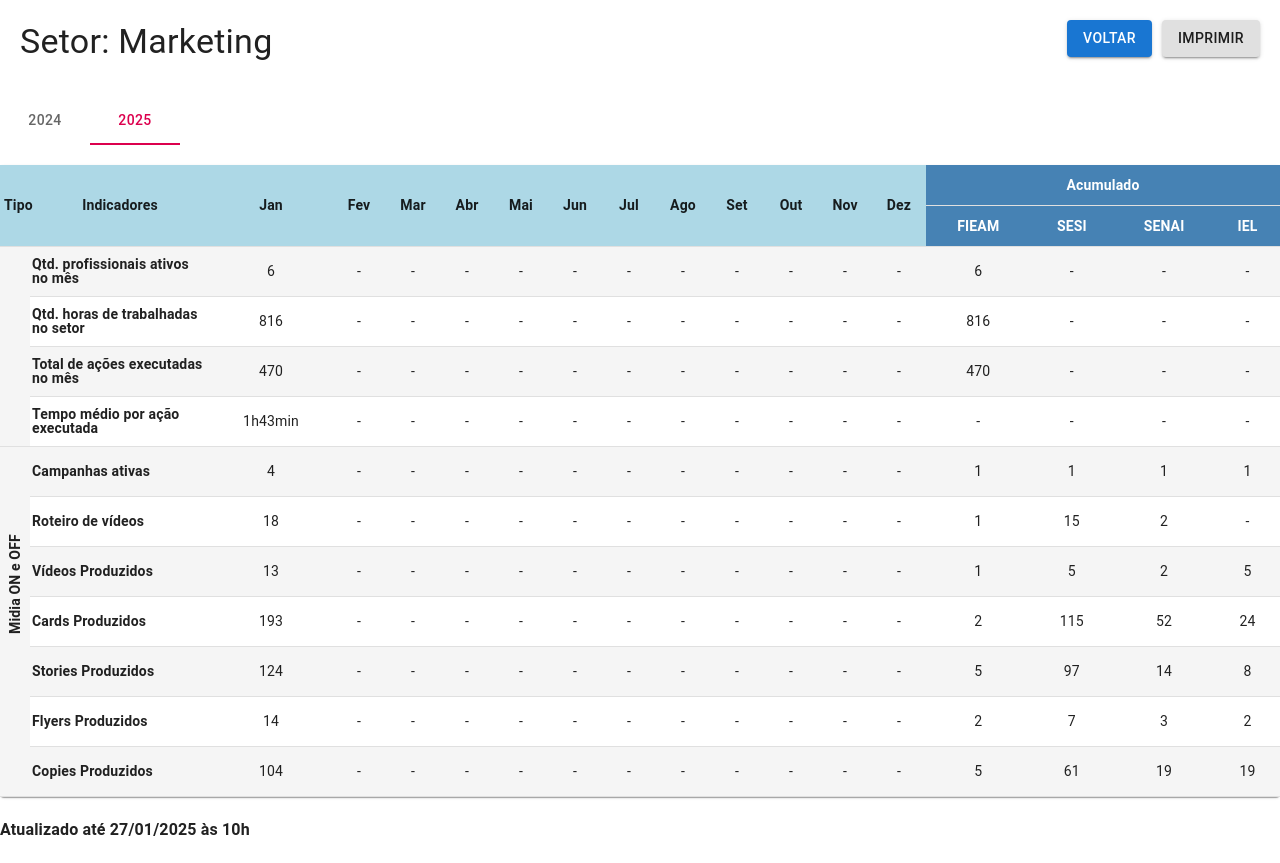
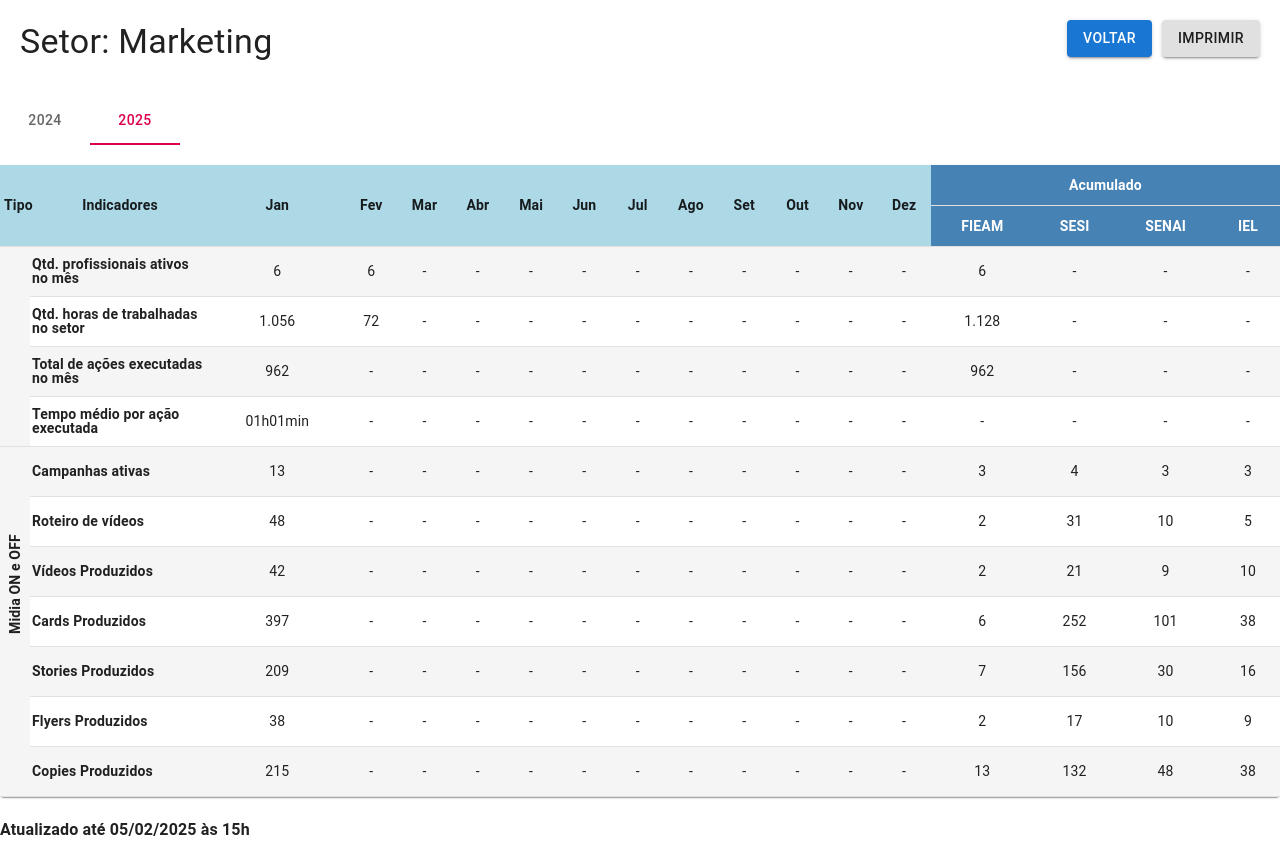
Before and after one commit to Jonathanbfb/organograma, a React (Vite) app: page /indicadores/setor/Marketing in a window 1280 px wide. Built offline with nearby package versions, Linux system fonts and the light colour scheme.

Commit message:
Atualização 06-02-25 Parte 1

```diff
--- a/src/pages/setores/Marketing.tsx
+++ b/src/pages/setores/Marketing.tsx
@@ -36,19 +36,17 @@ const Marketing: React.FC = () => {
   ];
 
   const data2025 = [
-    { indicadores: "Qtd. profissionais ativos no mês", jan: 6, fev: "-", mar: "-", abr: "-", mai: "-", jun: "-", jul: "-", ago: "-", set: "-", out: "-", nov: "-", dez: "-", acumulado: { fieam: 6, sesi: "-", senai: "-", iel: "-" } },
-    { indicadores: "Qtd. horas de trabalhadas no setor", jan: 816, fev: "-", mar: "-", abr: "-", mai: "-", jun: "-", jul: "-", ago: "-", set: "-", out: "-", nov: "-",dez: "-", acumulado: { fieam: 816, sesi: "-", senai: "-", iel: "-" } },
-    { indicadores: "Total de ações executadas no mês", jan: 470, fev: "-", mar: "-", abr: "-", mai: "-", jun: "-", jul: "-", ago: "-", set: "-", out: "-", nov: "-",dez: "-", acumulado: { fieam: 470, sesi: "-", senai: "-", iel: "-" } },
-    { indicadores: "Tempo médio por ação executada", jan: "1h43min", fev: "-", mar: "-", abr: "-", mai: "-", jun: "-", jul: "-", ago: "-", set: "-", out: "-", nov: "-",dez: "-", acumulado: { fieam: "-", sesi: "-", senai: "-", iel: "-" }, },
-
-
-    { indicadores: "Campanhas ativas", jan: 4, fev: "-", mar: "-", abr: "-", mai: "-", jun: "-", jul: "-", ago: "-", set: "-", out: "-", nov: "-", dez: "-", acumulado: { fieam: 1, sesi: 1, senai: 1, iel: 1 } },
-    { indicadores: "Roteiro de vídeos", jan: 18, fev: "-", mar: "-", abr: "-", mai: "-", jun: "-", jul: "-", ago: "-", set: "-", out: "-", nov: "-",dez: "-", acumulado: { fieam: 1, sesi: 15, senai: 2, iel: "-" } },
-    { indicadores: "Vídeos Produzidos", jan: 13, fev: "-", mar: "-", abr: "-", mai: "-", jun: "-", jul: "-", ago: "-", set: "-", out: "-", nov: "-",dez: "-", acumulado: { fieam: 1, sesi: 5, senai: 2, iel: 5 } },
-    { indicadores: "Cards Produzidos", jan: 193, fev: "-", mar: "-", abr: "-", mai: "-", jun: "-", jul: "-", ago: "-", set: "-", out: "-", nov: "-",dez: "-", acumulado: { fieam: 2, sesi: 115, senai: 52, iel: 24 }, },
-    { indicadores: "Stories Produzidos", jan: 124, fev: "-", mar: "-", abr: "-", mai: "-", jun: "-", jul: "-", ago: "-", set: "-", out: "-", nov:"-", dez: "-", acumulado: { fieam: 5, sesi: 97, senai: 14, iel: 8 }, },
-    { indicadores: "Flyers Produzidos", jan: 14, fev: "-", mar: "-", abr: "-", mai: "-", jun: "-", jul: "-", ago: "-", set: "-", out: "-", nov: "-" ,dez: "-", acumulado: { fieam: 2, sesi: 7, senai: 3, iel: 2 } ,},
-    { indicadores: "Copies Produzidos", jan: 104, fev: "-", mar: "-", abr: "-", mai: "-", jun: "-", jul: "-", ago: "-", set: "-", out: "-", nov: "-",dez: "-", acumulado: { fieam: 5, sesi: 61, senai: 19, iel: 19 } },
+    { indicadores: "Qtd. profissionais ativos no mês", jan: 6, fev: 6, mar: "-", abr: "-", mai: "-", jun: "-", jul: "-", ago: "-", set: "-", out: "-", nov: "-", dez: "-", acumulado: { fieam: 6, sesi: "-", senai: "-", iel: "-" } },
+    { indicadores: "Qtd. horas de trabalhadas no setor", jan: 1.056, fev: 72, mar: "-", abr: "-", mai: "-", jun: "-", jul: "-", ago: "-", set: "-", out: "-", nov: "-",dez: "-", acumulado: { fieam: 1.128, sesi: "-", senai: "-", iel: "-" } },
+    { indicadores: "Total de ações executadas no mês", jan: 962, fev: "-", mar: "-", abr: "-", mai: "-", jun: "-", jul: "-", ago: "-", set: "-", out: "-", nov: "-",dez: "-", acumulado: { fieam: 962, sesi: "-", senai: "-", iel: "-" } },
+    { indicadores: "Tempo médio por ação executada", jan: "01h01min", fev: "-", mar: "-", abr: "-", mai: "-", jun: "-", jul: "-", ago: "-", set: "-", out: "-", nov: "-",dez: "-", acumulado: { fieam: "-", sesi: "-", senai: "-", iel: "-" }, },
+    { indicadores: "Campanhas ativas", jan: 13, fev: "-", mar: "-", abr: "-", mai: "-", jun: "-", jul: "-", ago: "-", set: "-", out: "-", nov: "-", dez: "-", acumulado: { fieam: 3, sesi: 4, senai: 3, iel: 3 } },
+    { indicadores: "Roteiro de vídeos", jan: 48, fev: "-", mar: "-", abr: "-", mai: "-", jun: "-", jul: "-", ago: "-", set: "-", out: "-", nov: "-",dez: "-", acumulado: { fieam: 2, sesi: 31, senai: 10, iel:  5} },
+    { indicadores: "Vídeos Produzidos", jan: 42, fev: "-", mar: "-", abr: "-", mai: "-", jun: "-", jul: "-", ago: "-", set: "-", out: "-", nov: "-",dez: "-", acumulado: { fieam: 2, sesi: 21, senai: 9, iel: 10 } },
+    { indicadores: "Cards Produzidos", jan: 397, fev: "-", mar: "-", abr: "-", mai: "-", jun: "-", jul: "-", ago: "-", set: "-", out: "-", nov: "-",dez: "-", acumulado: { fieam: 6, sesi: 252, senai: 101, iel: 38 }, },
+    { indicadores: "Stories Produzidos", jan: 209, fev: "-", mar: "-", abr: "-", mai: "-", jun: "-", jul: "-", ago: "-", set: "-", out: "-", nov:"-", dez: "-", acumulado: { fieam: 7, sesi: 156, senai: 30, iel: 16 }, },
+    { indicadores: "Flyers Produzidos", jan: 38, fev: "-", mar: "-", abr: "-", mai: "-", jun: "-", jul: "-", ago: "-", set: "-", out: "-", nov: "-" ,dez: "-", acumulado: { fieam: 2, sesi: 17, senai: 10, iel: 9 } ,},
+    { indicadores: "Copies Produzidos", jan: 215, fev: "-", mar: "-", abr: "-", mai: "-", jun: "-", jul: "-", ago: "-", set: "-", out: "-", nov: "-",dez: "-", acumulado: { fieam: 13, sesi: 132, senai: 48, iel: 38 } },
   ];
 
   const categorizeIndicator = (indicator: string): string => {
@@ -292,7 +290,7 @@ Tipo
           </Table>
         </TableContainer>
       </Paper>
-      <h4>Atualizado até 27/01/2025 às 10h</h4>
+      <h4>Atualizado até 05/02/2025 às 15h</h4>
     </div>
   );
 };
```
